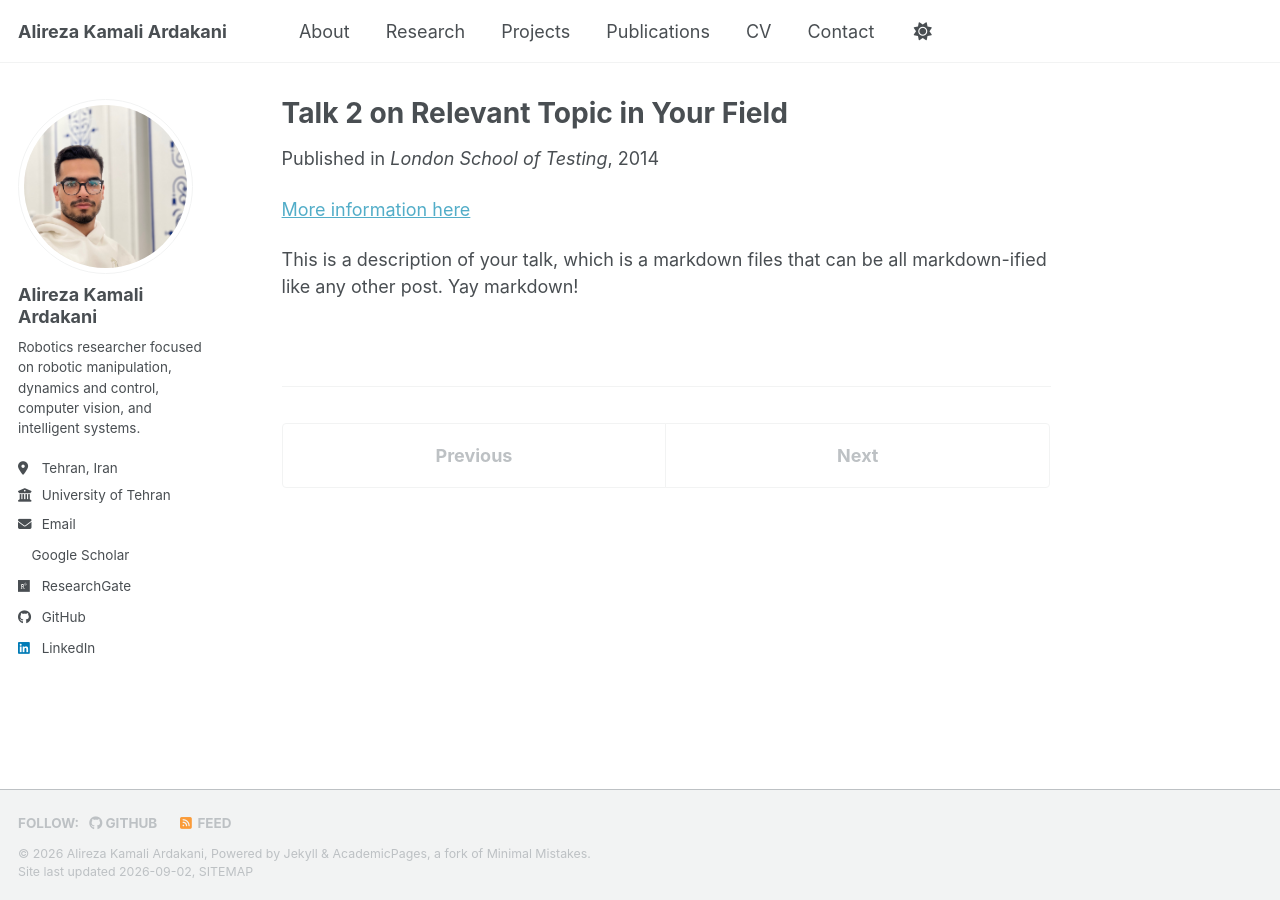
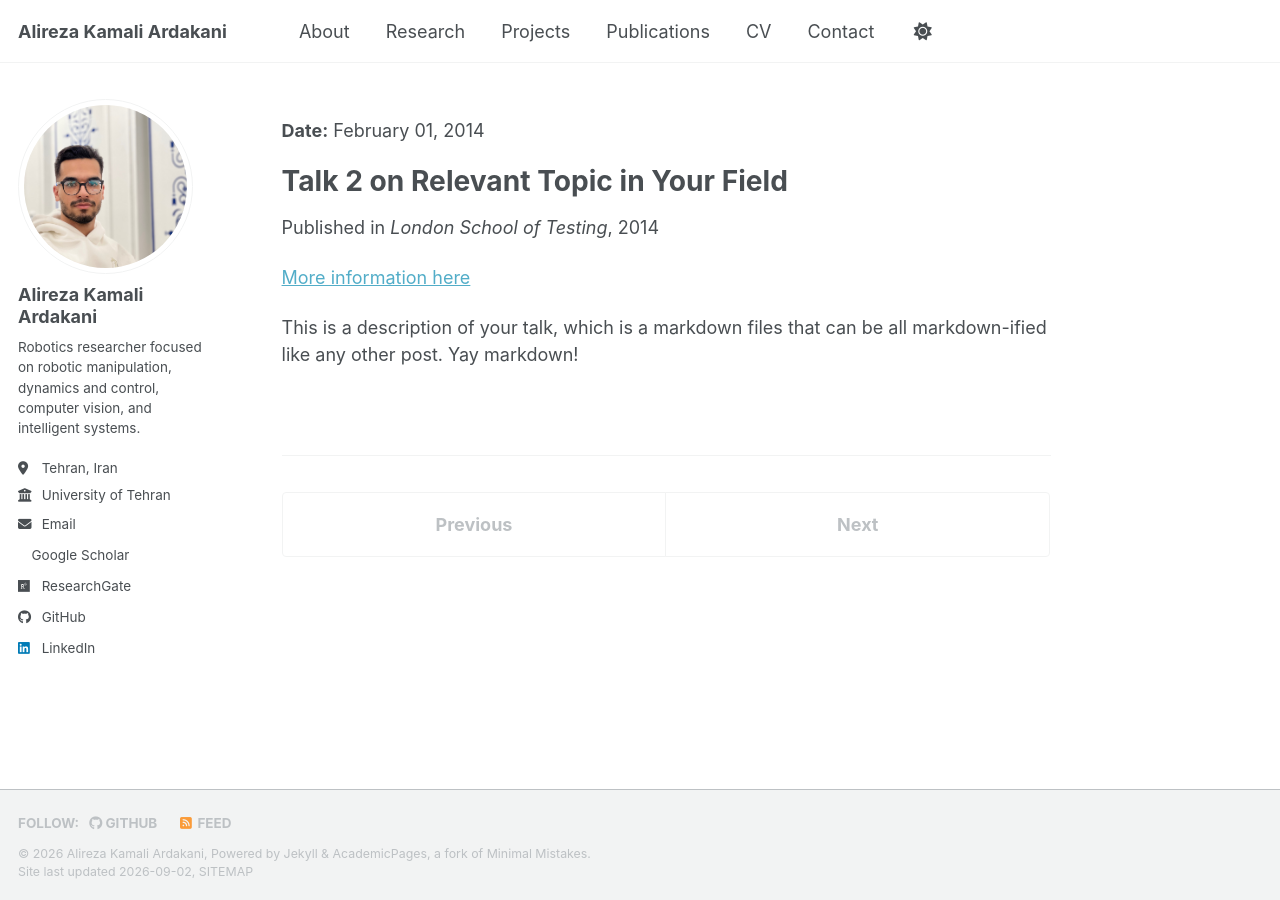
Before and after one commit to alirezakamali80/alirezakamali80.github.io, a Jekyll site: the page built from _talks/2014-02-01-talk-2.md, in a window 1280 px wide. Built offline with Jekyll 4.4.1, drawn with Linux system fonts in a browser that asks for light colours; a style sheet for code colours, icons or effects is not loaded.

Commit message:
Update single.html

```diff
--- a/_layouts/single.html
+++ b/_layouts/single.html
@@ -20,7 +20,12 @@ layout: default
   <article class="page" itemscope itemtype="http://schema.org/CreativeWork">
     {% if page.title %}<meta itemprop="headline" content="{{ page.title | markdownify | strip_html | strip_newlines | escape_once }}">{% endif %}
     {% if page.excerpt %}<meta itemprop="description" content="{{ page.excerpt | markdownify | strip_html | strip_newlines | escape_once }}">{% endif %}
-    {% if page.date %}<meta itemprop="datePublished" content="{{ page.date | date: "%B %d, %Y" }}">{% endif %}
+    {% if page.date and page.show_date != false %}
+  <p class="page__date">
+    <strong>Date:</strong>
+    {{ page.date | date: "%B %d, %Y" }}
+  </p>
+{% endif %}
     {% if page.modified %}<meta itemprop="dateModified" content="{{ page.modified | date: "%B %d, %Y" }}">{% endif %}
 
     <div class="page__inner-wrap">
```
